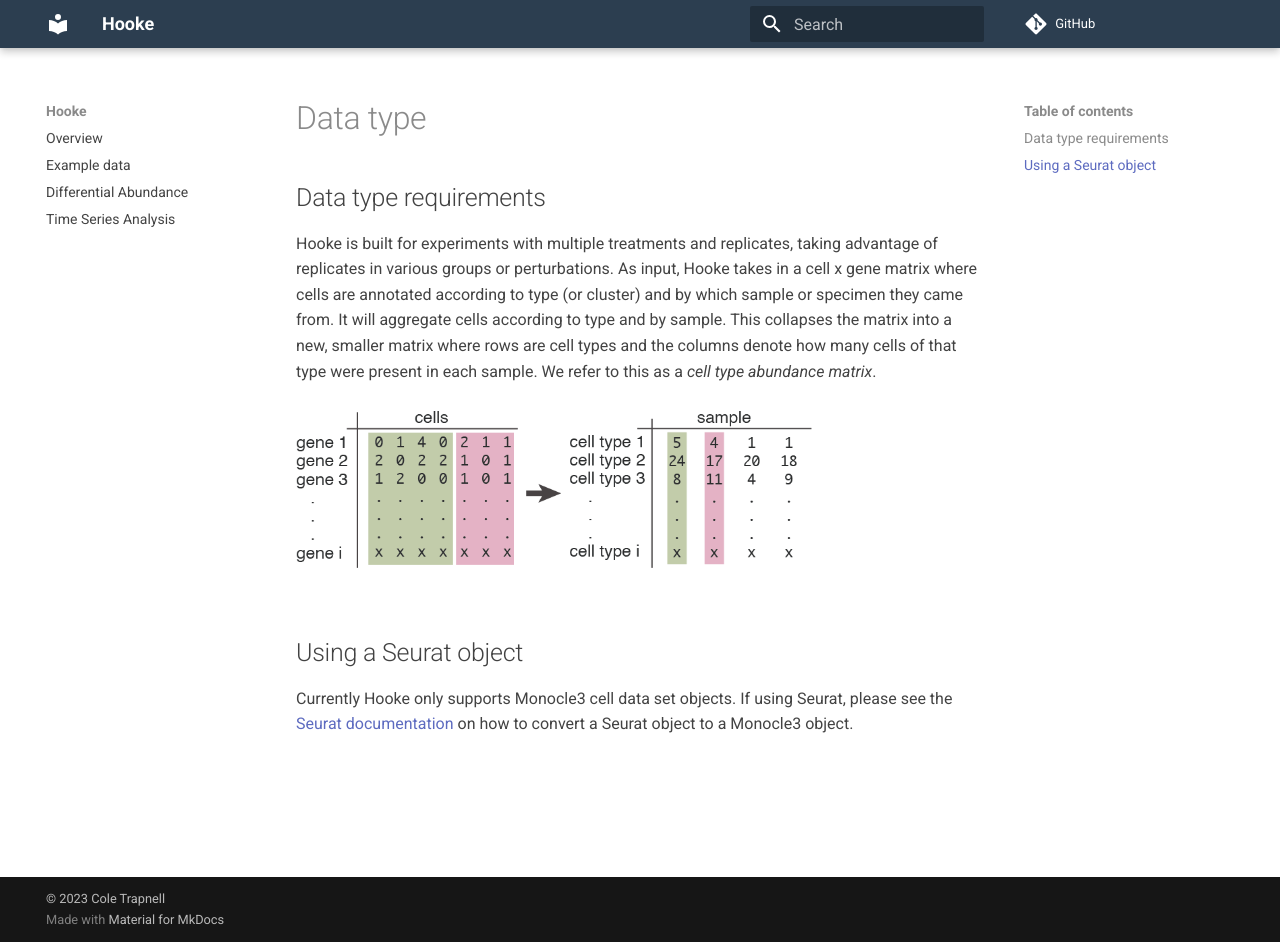
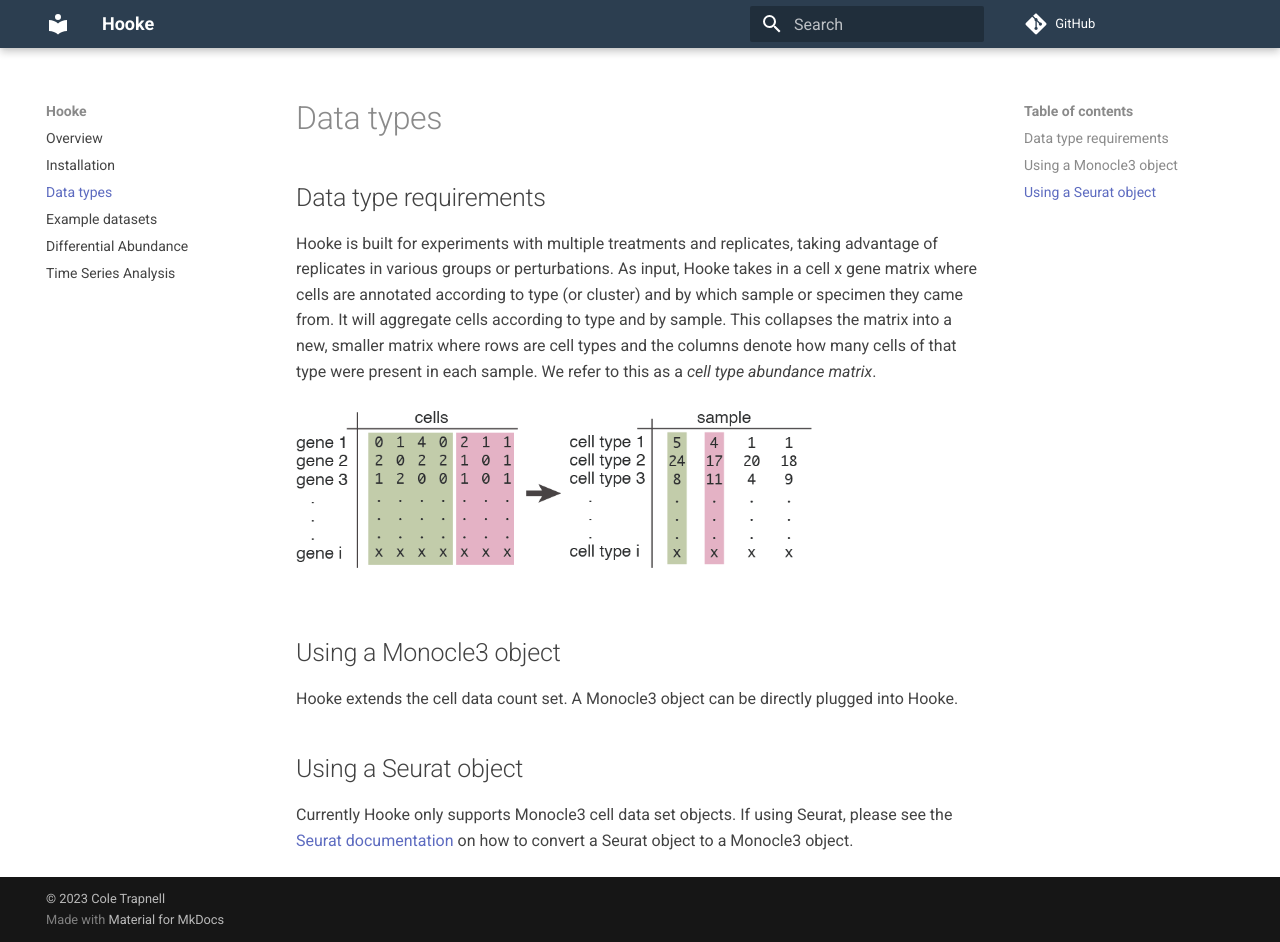
Before and after one commit to cole-trapnell-lab/hooke, an MkDocs documentation site: the page built from docs/data_type.md, in a window 1280 px wide and 942 px high. Built offline with MkDocs 1.6.1 and Material for MkDocs 9.7.7, drawn with Linux system fonts in a browser that asks for light colours; comment, search, counter and statistics services are not loaded.

Commit message:
rename tabs

```diff
--- a/docs/data_type.md
+++ b/docs/data_type.md
@@ -4,6 +4,9 @@ Hooke is built for experiments with multiple treatments and replicates, taking a
 
 ![aggregation_cells](assets/aggregation_example_cells.png){width=75%}
 
+## Using a Monocle3 object
+
+Hooke extends the cell data count set. A Monocle3 object can be directly plugged into Hooke.
 
 ## Using a Seurat object
 
--- a/mkdocs.yml
+++ b/mkdocs.yml
@@ -3,7 +3,9 @@ site_author: Maddy Duran
 site_url: https://cole-trapnell-lab.github.io/hooke
 nav:
   - Overview: index.md
-  - Example data: data.md
+  - Installation: install.md
+  - Data types: data_type.md
+  - Example datasets: data.md
   - Differential Abundance: about.md
   - Time Series Analysis: advanced.md
 
```
